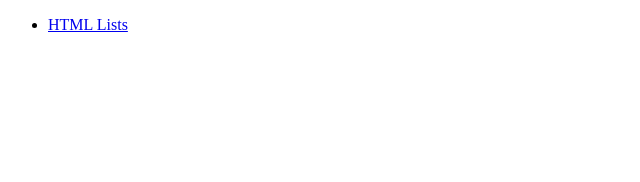
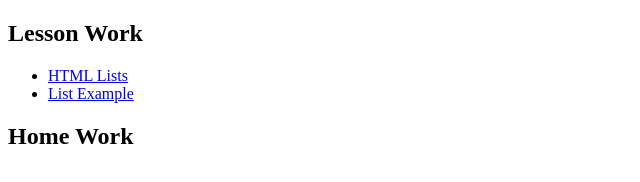
Before and after one commit to Kainan-Smith/24-25WebDesign, a plain HTML site: page index.html in a window 1280 px wide. Shown: the whole page, without its empty margins (0-640 px from the left). Drawn offline with Linux system fonts and the light colour scheme.

Commit message:
Added more formatting to index

```diff
--- a/index.html
+++ b/index.html
@@ -5,8 +5,11 @@
         <title>CIS Web Design | Site Portal</title>
     </head>
     <body>
+        <h2>Lesson Work</h2>
         <ul>
             <li><a href="lists.html">HTML Lists</a></li>
+            <li><a href="listexample.html">List Example</a></li>
         </ul>
+        <h2>Home Work</h2>
     </body>
 </html>
```
Also changed, not shown: listexample.html (+10 -0 lines).
